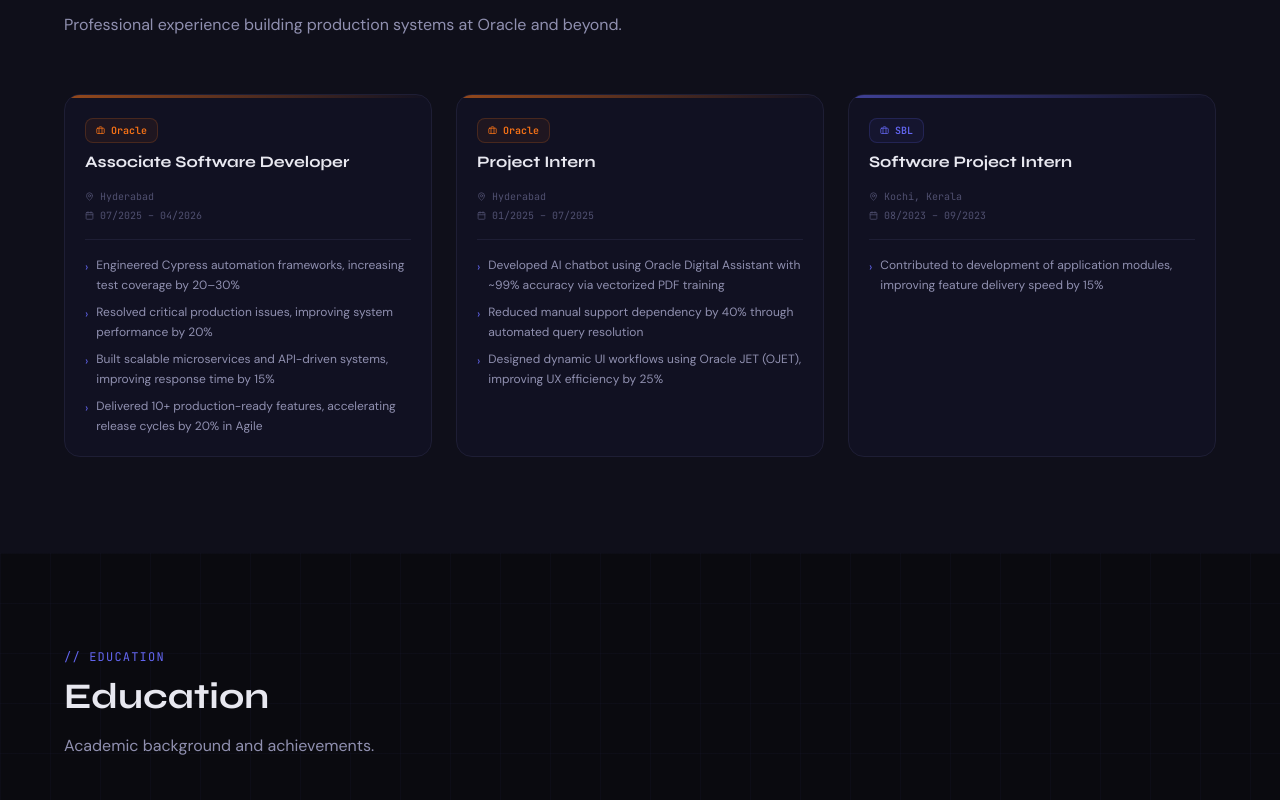
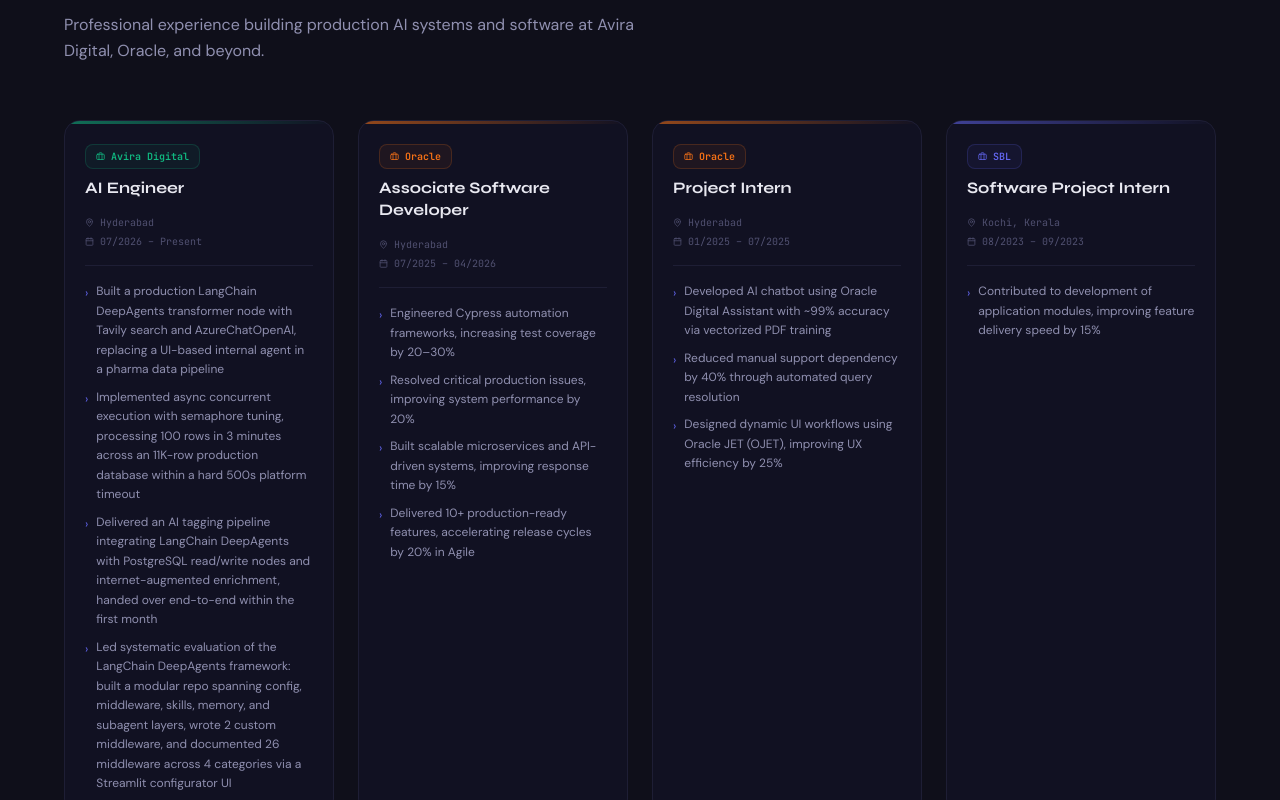
Before and after one commit to KRISHNENDU-S/krishnendu-portfolio, a Next.js app: page / in a window 1280 px wide. Shown: the part 2600-3400 px from the top of the page. Built offline with nearby package versions, Linux system fonts and the light colour scheme.

Commit message:
updated experience

```diff
--- a/components/sections/Experience.tsx
+++ b/components/sections/Experience.tsx
@@ -3,6 +3,19 @@
 import { Briefcase, MapPin, Calendar } from "lucide-react";
 
 const experiences = [
+  {
+    role: "AI Engineer",
+    company: "Avira Digital",
+    period: "07/2026 – Present",
+    location: "Hyderabad",
+    color: "#10b981",
+    highlights: [
+      "Built a production LangChain DeepAgents transformer node with Tavily search and AzureChatOpenAI, replacing a UI-based internal agent in a pharma data pipeline",
+      "Implemented async concurrent execution with semaphore tuning, processing 100 rows in 3 minutes across an 11K-row production database within a hard 500s platform timeout",
+      "Delivered an AI tagging pipeline integrating LangChain DeepAgents with PostgreSQL read/write nodes and internet-augmented enrichment, handed over end-to-end within the first month",
+      "Led systematic evaluation of the LangChain DeepAgents framework: built a modular repo spanning config, middleware, skills, memory, and subagent layers, wrote 2 custom middleware, and documented 26 middleware across 4 categories via a Streamlit configurator UI",
+    ],
+  },
   {
     role: "Associate Software Developer",
     company: "Oracle",
@@ -46,10 +59,10 @@
       <SectionHeading
         label="career"
         title="Work Experience"
-        subtitle="Professional experience building production systems at Oracle and beyond."
+        subtitle="Professional experience building production AI systems and software at Avira Digital, Oracle, and beyond."
       />
 
-      <div className="grid md:grid-cols-3 gap-6">
+      <div className="grid md:grid-cols-2 lg:grid-cols-4 gap-6">
         {experiences.map((exp, i) => (
           <div
             key={i}
```
